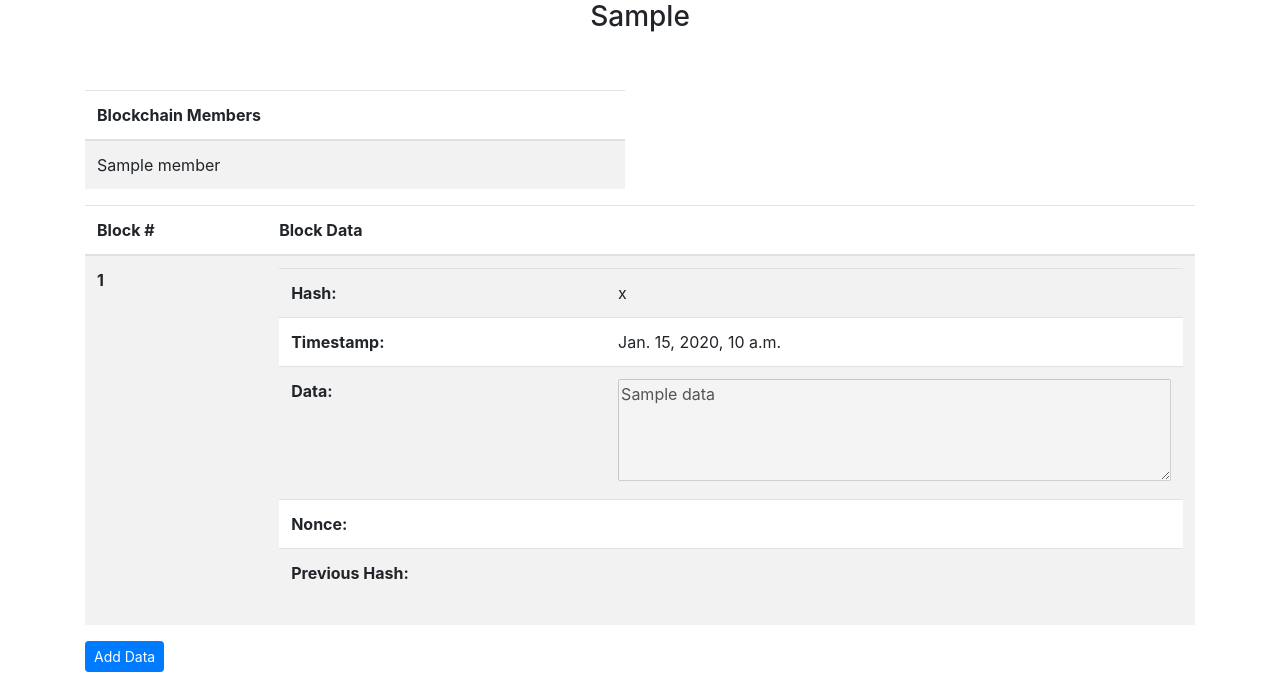
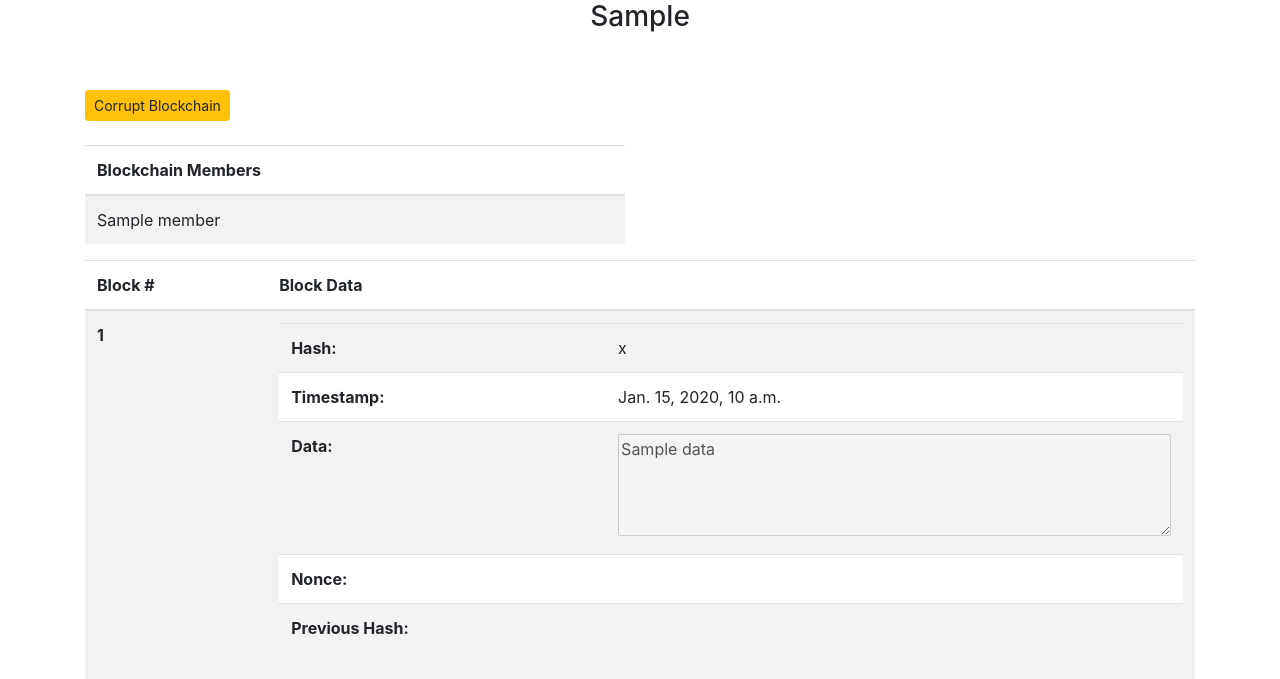
Before and after one commit to markguindi1/Blockchain-Platform-Project, a Django app: template blockchainplatform/bcplatform/templates/bcplatform/blockchain_detail_view.html in a window 1280 px wide. Shown: the part 56-735 px from the top of the page. Run offline with Django 3.2, Linux system fonts and the light colour scheme; the template is opened without the code that fills it: most values are stand-ins (such as "Sample title", 1, 10 or a date in 2020); some libraries are stand-ins or nearby versions.

Commit message:
Add link button for corrupting blockchain

```diff
--- a/blockchainplatform/bcplatform/templates/bcplatform/blockchain_detail_view.html
+++ b/blockchainplatform/bcplatform/templates/bcplatform/blockchain_detail_view.html
@@ -13,7 +13,10 @@
       <a href="{% url 'bcplatform:blockchain_delete_view' bc.pk %}"><button type="button" class="btn btn-danger btn-sm">Delete Blockchain</button></a>
       <br />
     {% endif %}
+    <br />
+    <a href="{% url 'bcplatform:blockchain_corrupt_form_view' bc.pk %}"><button type="button" class="btn btn-warning btn-sm">Corrupt Blockchain</button></a>
 
+    <br />
     <br />
     <div class="row">
       <div class="col-6">
```
